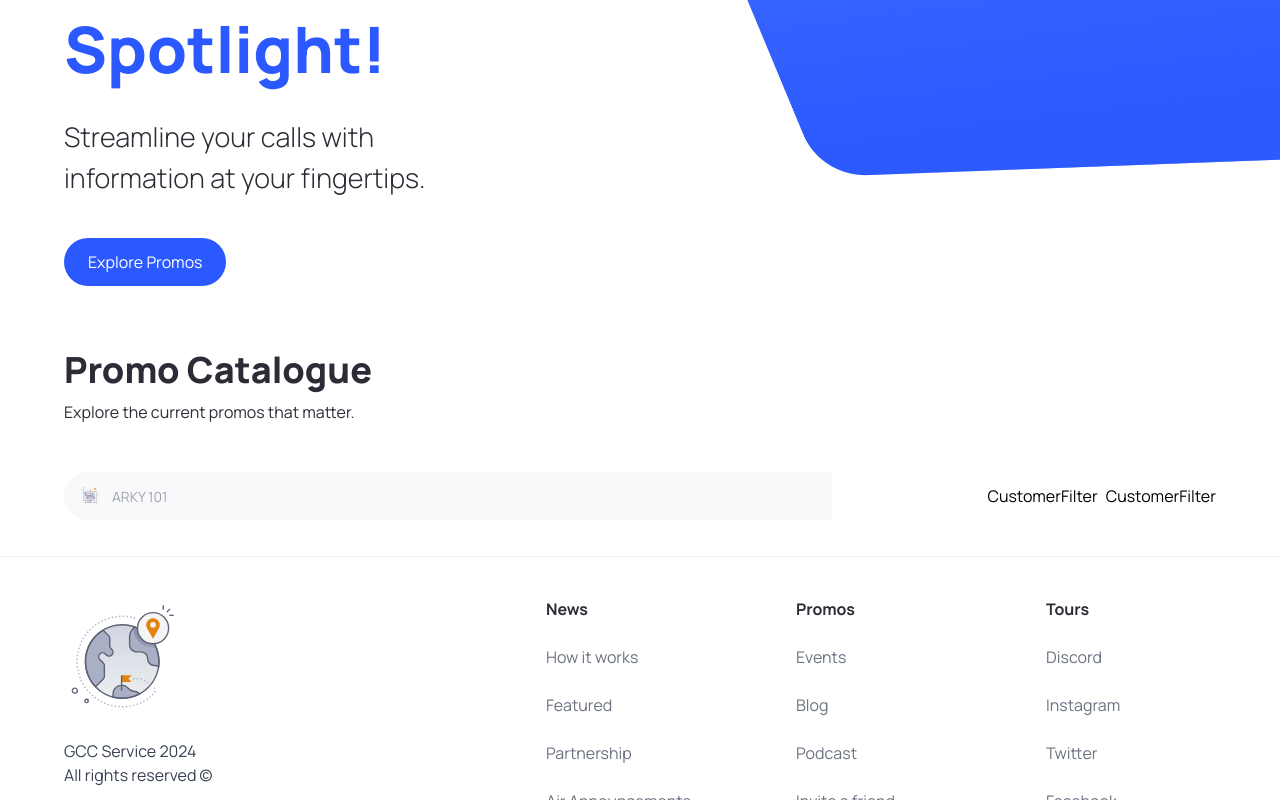
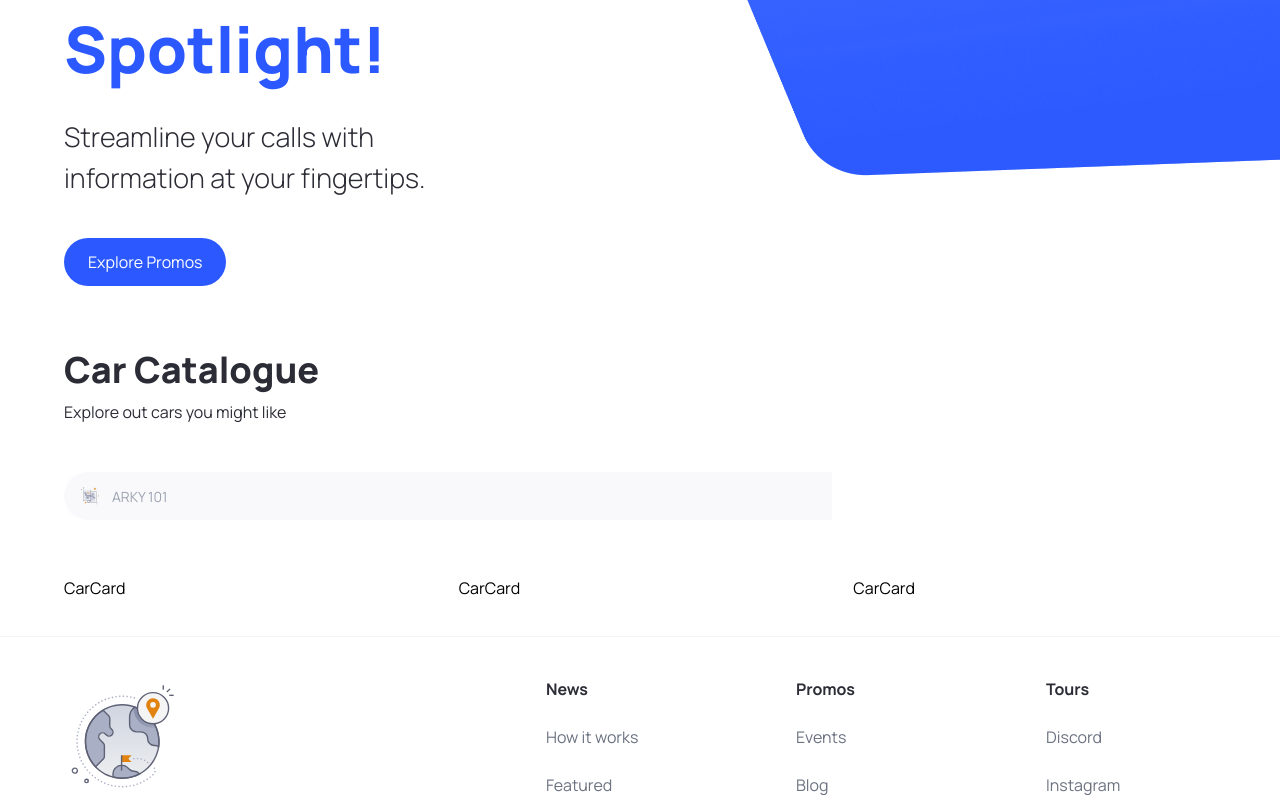
Before and after one commit to everKev/experimental-app-nextjs, a Next.js app: page / in a window 1280 px wide. Shown: the part 527-1327 px from the top of the page. Built offline with nearby package versions, Linux system fonts and the light colour scheme.

Commit message:
catalogue

```diff
--- a/app/page.tsx
+++ b/app/page.tsx
@@ -1,24 +1,44 @@
-import Image from "next/image";
+import { fetchCars } from "@/utils";
+import CarCard from "@/components/CarCard";
+import SearchBar from "@/components/SearchBar";
 import Hero from "@/components/Hero";
-import SearchBar from "@/components/SearchBar";
-import CustomerFilter from "@/components/CustomerFilter";
 
-export default function Home() {
+export default async function Home({}) {
+  const allCars = ["1", "2", "3"];
+  console.log(allCars);
+
+  const isDataEmpty = !Array.isArray(allCars) || allCars.length < 1 || !allCars;
+
   return (
     <main className="overflow-hidden">
       <Hero />
+
       <div className="mt-12 padding-x padding-y max-width" id="discover">
         <div className="home__text-container">
-          <h1 className="text-4xl font-extrabold"> Promo Catalogue </h1>
-          <p> Explore the current promos that matter. </p>
+          <h1 className="text-4xl font-extrabold">Car Catalogue</h1>
+          <p>Explore out cars you might like</p>
         </div>
+
         <div className="home__filters">
           <SearchBar />
-          <div className="home__filter-container">
-            <CustomerFilter title="fuel" />
-            <CustomerFilter title="year" />
+
+          <div className="home__filter-container"></div>
+        </div>
+
+        {!isDataEmpty ? (
+          <section>
+            <div className="home__cars-wrapper">
+              {allCars?.map((car) => (
+                <CarCard car={car} />
+              ))}
+            </div>
+          </section>
+        ) : (
+          <div className="home__error-container">
+            <h2 className="text-black text-xl font-bold">Oops, no results</h2>
+            <p>{allCars?.message}</p>
           </div>
-        </div>
+        )}
       </div>
     </main>
   );
--- /dev/null
+++ b/components/CarCard.tsx
@@ -0,0 +1,7 @@
+import React from "react";
+
+const CarCard = () => {
+  return <div>CarCard</div>;
+};
+
+export default CarCard;
--- a/components/SearchManufacturer.tsx
+++ b/components/SearchManufacturer.tsx
@@ -30,7 +30,7 @@ const SearchManufacturer = ({
 
   return (
     <div className="search-manufacturer">
-      <Combobox>
+      <Combobox value={manufacturer} onChange={setManufacturer}>
         <div className="relative w-full">
           <ComboboxButton className="absolute top-[14px]">
             <Image
--- /dev/null
+++ b/utils/index.ts
@@ -0,0 +1,16 @@
+export async function fetchCars() {
+  const headers = {
+    "x-rapidapi-key": "5463d0c9d6msh43e34d409ece16bp10b538jsndef9a819ed75",
+    "x-rapidapi-host": "booking-com.p.rapidapi.com",
+  };
+
+  const response = await fetch(
+    "https://booking-com.p.rapidapi.com/v1/hotels/reviews?customer_type=solo_traveller%2Creview_category_group_of_friends&locale=en-gb&sort_type=SORT_MOST_RELEVANT&language_filter=en-gb%2Cde%2Cfr&hotel_id=1676161&page_number=0",
+    {
+      headers: headers,
+    }
+  );
+
+  const result = await response.json();
+  return result;
+}
```
